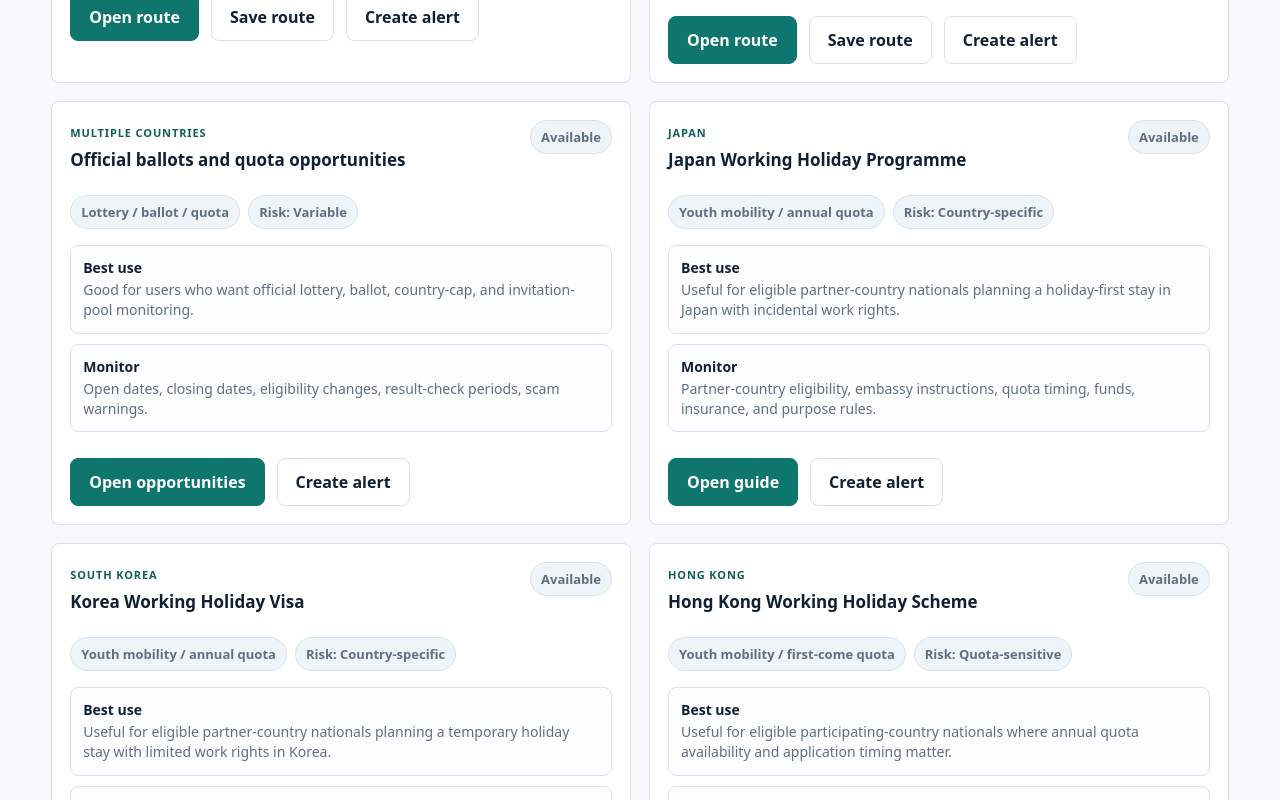
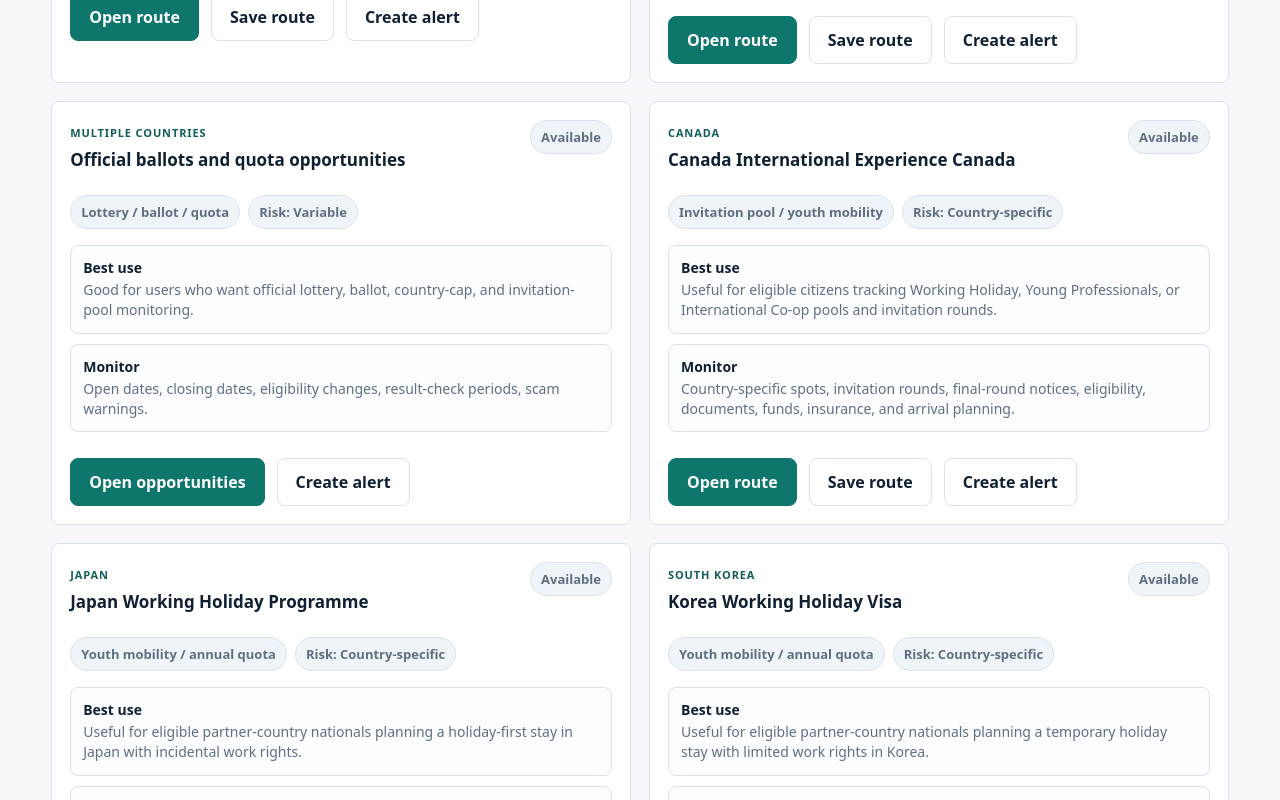
Before and after one commit to SirBM201/SirBM201-moveready-frontend, a Next.js app: page /compare in a window 1280 px wide. Shown: the part 1520-2320 px from the top of the page. Built offline with nearby package versions, Linux system fonts and the light colour scheme.

Commit message:
Add Canada IEC to route comparison

```diff
--- a/app/compare/page.tsx
+++ b/app/compare/page.tsx
@@ -67,6 +67,20 @@ const routes = [
     actions: [
       { label: "Open opportunities", href: "/opportunities" },
       { label: "Create alert", href: "/watchlist?type=opportunity&code=official-opportunities&title=Official%20ballots%20and%20quota%20opportunities" },
+    ],
+  },
+  {
+    name: "Canada International Experience Canada",
+    country: "Canada",
+    category: "Invitation pool / youth mobility",
+    status: "Available",
+    risk: "Country-specific",
+    strength: "Useful for eligible citizens tracking Working Holiday, Young Professionals, or International Co-op pools and invitation rounds.",
+    watch: "Country-specific spots, invitation rounds, final-round notices, eligibility, documents, funds, insurance, and arrival planning.",
+    actions: [
+      { label: "Open route", href: "/routes/canada-iec" },
+      { label: "Save route", href: "/saved-routes?country=CA&route=iec" },
+      { label: "Create alert", href: "/watchlist?type=opportunity&code=CA-IEC&title=Canada%20International%20Experience%20Canada" },
     ],
   },
   {
```
